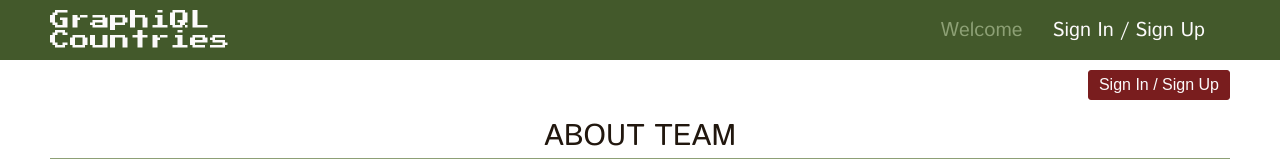
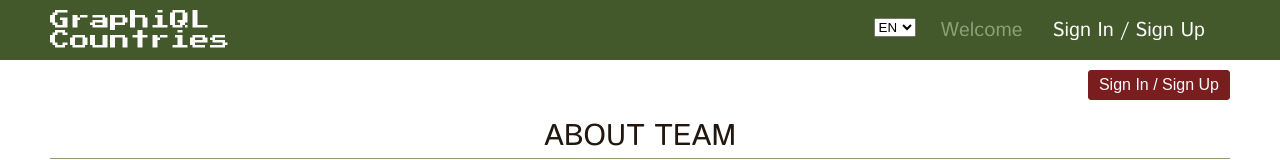
Before and after one commit to sch-aa-vk/graphiql-app, a React (Vite) app: page / in a window 1280 px wide. Shown: the top 160 px of the page. Built offline with nearby package versions, Linux system fonts and the light colour scheme; no server answers.

Commit message:
feat: add language-select component to header

```diff
--- a/src/components/Header/NavAnonim.tsx
+++ b/src/components/Header/NavAnonim.tsx
@@ -1,11 +1,17 @@
 import { NavLink } from 'react-router-dom';
 import { useTranslation } from 'react-i18next';
+import LanguageSelect from '../LanguageSelect/LanguageSelect';
 
 function NavAnonim() {
   const { t } = useTranslation();
 
   return (
     <ul className="navigation__list">
+      <li className="navigation__item">
+        <div className="language">
+          <LanguageSelect />
+        </div>
+      </li>
       <li className="navigation__item">
         <NavLink to="/" className="navigation__link">
           {t('homeLink')}
--- a/src/components/Header/NavAuth.tsx
+++ b/src/components/Header/NavAuth.tsx
@@ -1,6 +1,7 @@
 import { NavLink, useNavigate } from 'react-router-dom';
 import { useTranslation } from 'react-i18next';
 import { logout } from '../../utils/firebase';
+import LanguageSelect from '../LanguageSelect/LanguageSelect';
 
 function NavAuth() {
   const { t } = useTranslation();
@@ -12,6 +13,11 @@ function NavAuth() {
 
   return (
     <ul className="navigation__list">
+      <li className="navigation__item">
+        <div className="language">
+          <LanguageSelect />
+        </div>
+      </li>
       <li className="navigation__item">
         <NavLink to="/" className="navigation__link">
           {t('homeLink')}
```
